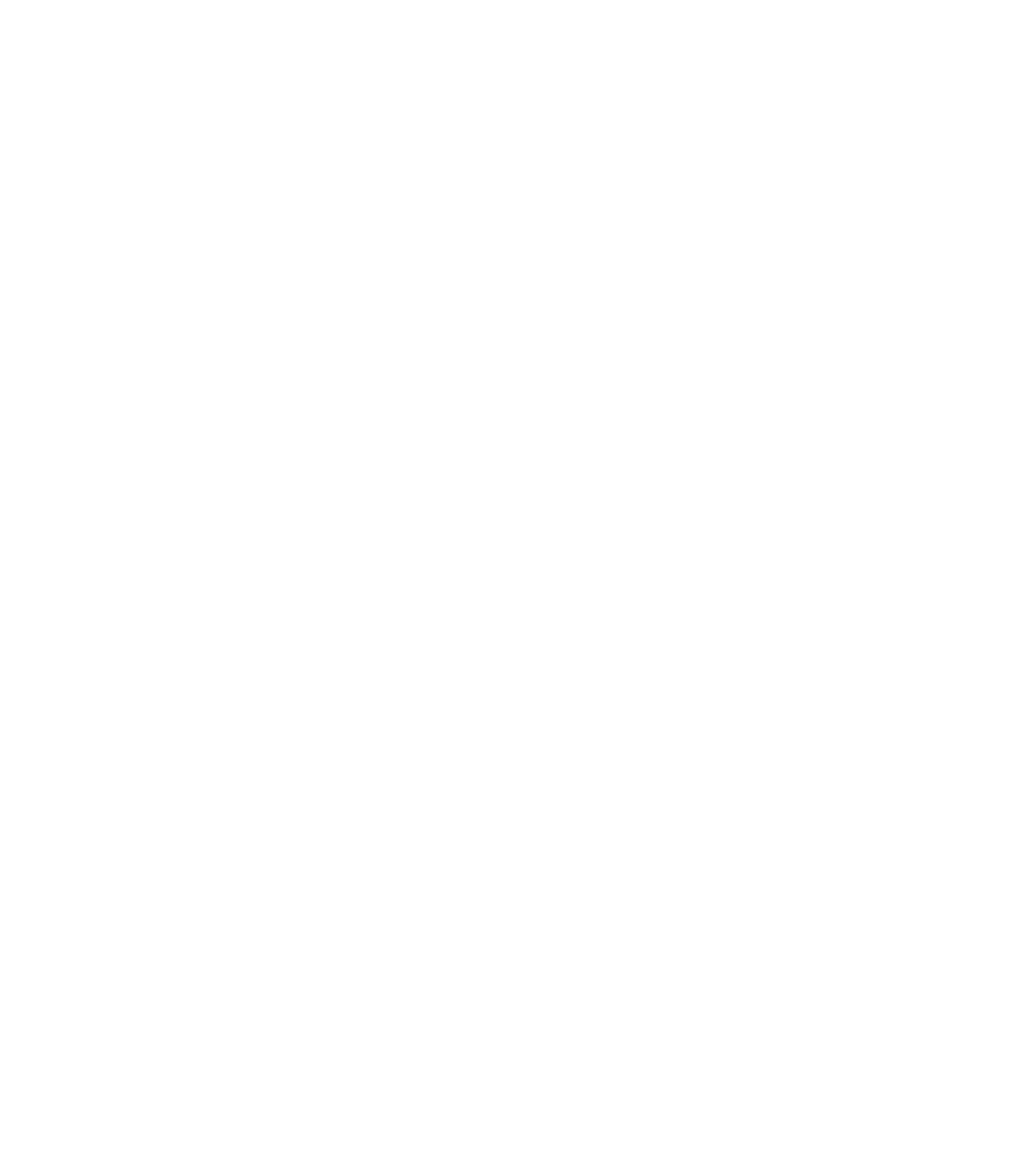
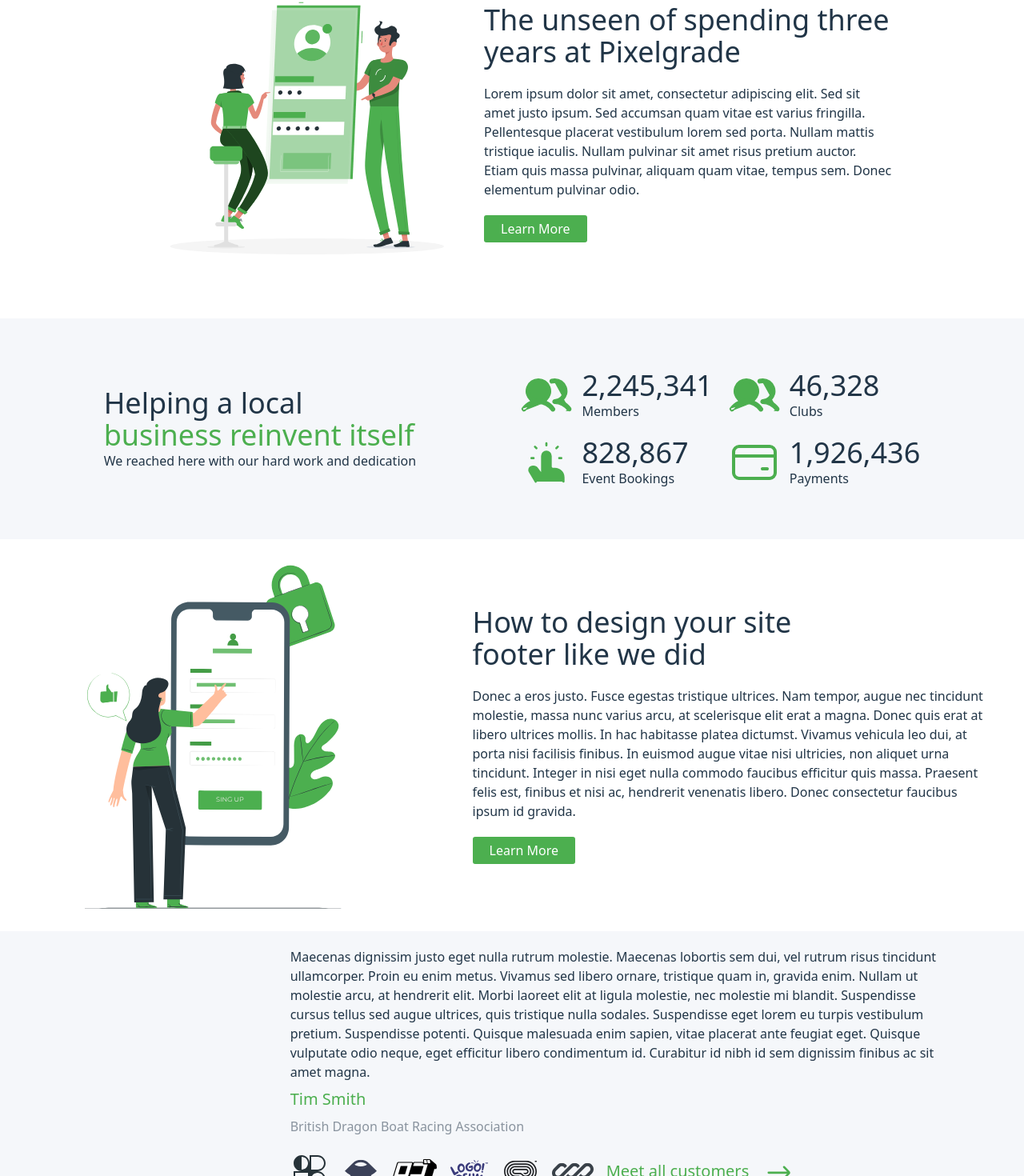
Before and after one commit to Luch-z/landing-page, a React (Vite) app: page / in a window 1280 px wide. Shown: the part 1278-2748 px from the top of the page at 80% size. Before the commit the page ends 1215 px from the top, so only its background shows below. Built offline with nearby package versions, Linux system fonts and the light colour scheme.

Commit message:
Adding the new Body section

```diff
--- a/src/App.jsx
+++ b/src/App.jsx
@@ -1,4 +1,5 @@
 import './App.css'
+import Body from './components/Body'
 import Header from './components/Header'
 import Home from './components/Home'
 
@@ -8,6 +9,7 @@
       <div className="w-screen h-screen justify-center">
         <Header/>
         <Home/>
+        <Body/>
       </div>
   )
 }
--- /dev/null
+++ b/src/components/Body.jsx
@@ -0,0 +1,189 @@
+import { Button } from "./UIElements";
+
+function Body() {
+    return (
+        <div className="flex flex-col gap-7">
+            <div className="flex justify-center">
+                <div>
+                    <img src="public/frame 35.svg" alt="" />
+                </div>
+                <div className="w-2/5 my-auto gap-5 flex flex-col">
+                    <h1>The unseen of spending three years at Pixelgrade</h1>
+                    <p className="max-w-3xl">
+                        Lorem ipsum dolor sit amet, consectetur adipiscing elit.
+                        Sed sit amet justo ipsum. Sed accumsan quam vitae est
+                        varius fringilla. Pellentesque placerat vestibulum lorem
+                        sed porta. Nullam mattis tristique iaculis. Nullam
+                        pulvinar sit amet risus pretium auctor. Etiam quis massa
+                        pulvinar, aliquam quam vitae, tempus sem. Donec
+                        elementum pulvinar odio.
+                    </p>
+                    <div>
+                        <Button>Learn More</Button>
+                    </div>
+                </div>
+            </div>
+
+            <div className="bg-primary flex justify-center p-16">
+                <div className="m-auto">
+                    <h1>Helping a local</h1>
+                    <h1 className="text-[#4CAF4F]">business reinvent itself</h1>
+                    <p>We reached here with our hard work and dedication</p>
+                </div>
+                <div className="m-auto grid grid-cols-2 gap-5">
+                    {[
+                        {
+                            img: "public/business (1).svg",
+                            value: "2,245,341",
+                            label: "Members",
+                        },
+                        {
+                            img: "public/business (1).svg",
+                            value: "46,328",
+                            label: "Clubs",
+                        },
+                        {
+                            img: "public/business (3).svg",
+                            value: "828,867",
+                            label: "Event Bookings",
+                        },
+                        {
+                            img: "public/business (4).svg",
+                            value: "1,926,436",
+                            label: "Payments",
+                        },
+                    ].map((item, index) => (
+                        <div key={index} className="flex gap-3">
+                            <img src={item.img} alt="" className="w-16 h-16" />
+                            <div>
+                                <h1>{item.value}</h1>
+                                <p>{item.label}</p>
+                            </div>
+                        </div>
+                    ))}
+                </div>
+            </div>
+
+            <div className="flex justify-center ">
+                <img className="m-auto" src="public/pana.svg" alt="" />
+                <div className="flex flex-col m-auto gap-5 w-2/4">
+                    <h1 className="w-2/3">
+                        How to design your site footer like we did
+                    </h1>
+                    <p>
+                        Donec a eros justo. Fusce egestas tristique ultrices.
+                        Nam tempor, augue nec tincidunt molestie, massa nunc
+                        varius arcu, at scelerisque elit erat a magna. Donec
+                        quis erat at libero ultrices mollis. In hac habitasse
+                        platea dictumst. Vivamus vehicula leo dui, at porta nisi
+                        facilisis finibus. In euismod augue vitae nisi
+                        ultricies, non aliquet urna tincidunt. Integer in nisi
+                        eget nulla commodo faucibus efficitur quis massa.
+                        Praesent felis est, finibus et nisi ac, hendrerit
+                        venenatis libero. Donec consectetur faucibus ipsum id
+                        gravida.
+                    </p>
+                    <div>
+                        <Button>Learn More</Button>
+                    </div>
+                </div>
+            </div>
+
+            <div className="flex justify-center bg-primary p-5">
+                <div className="w-1/5"></div>
+                <div className="flex flex-col w-4/6 gap-2 ml-6">
+                    <p>
+                        Maecenas dignissim justo eget nulla rutrum molestie.
+                        Maecenas lobortis sem dui, vel rutrum risus tincidunt
+                        ullamcorper. Proin eu enim metus. Vivamus sed libero
+                        ornare, tristique quam in, gravida enim. Nullam ut
+                        molestie arcu, at hendrerit elit. Morbi laoreet elit at
+                        ligula molestie, nec molestie mi blandit. Suspendisse
+                        cursus tellus sed augue ultrices, quis tristique nulla
+                        sodales. Suspendisse eget lorem eu turpis vestibulum
+                        pretium. Suspendisse potenti. Quisque malesuada enim
+                        sapien, vitae placerat ante feugiat eget. Quisque
+                        vulputate odio neque, eget efficitur libero condimentum
+                        id. Curabitur id nibh id sem dignissim finibus ac sit
+                        amet magna.
+                    </p>
+                    <h2 className="text-[#4CAF4F]">Tim Smith</h2>
+                    <p className="text-[#89939E] mb-3">
+                        British Dragon Boat Racing Association
+                    </p>
+                    <div className="flex gap-4">
+                        {Array.from({ length: 6 }, (_, i) => (
+                            <img
+                                key={i}
+                                src={`public/clients/client (${i + 1}).svg`}
+                                alt={`Client ${i + 1}`}
+                            />
+                        ))}
+                        <h2 className="text-[#4CAF4F] my-auto">
+                            Meet all customers
+                        </h2>
+                        <img className="mt-1" src="public/arrow.svg" alt="" />
+                    </div>
+                </div>
+            </div>
+
+            <div className="text-center flex flex-col gap-36 mb-16">
+                <div className="">
+                    <h1>Caring is the new marketing</h1>
+                    <p className="w-3/6 m-auto">
+                        The Nexcent blog is the best place to read about the
+                        latest membership insights, trends and more. See whos
+                        joining the community, read about how our community are
+                        increasing their membership income and lots more.
+                    </p>
+                </div>
+                <div className="flex justify-center gap-14 ">
+                    <div className="w-1/4 bg-primary p-5 rounded-xl flex flex-col gap-5 shadow-md">
+                        <h2 className="text-[#717171]">
+                            Creating Streamlined Safeguarding Processes with
+                            OneRen
+                        </h2>
+                        <div className="flex mx-auto">
+                            <h2 className="text-[#4CAF4F]">Readmore</h2>
+                            <img
+                                className="mt-1"
+                                src="public/arrow.svg"
+                                alt=""
+                            />
+                        </div>
+                    </div>
+                    <div className="w-1/4 bg-primary p-5 rounded-xl flex flex-col gap-5 shadow-md">
+                        <h2 className="text-[#717171]">
+                            What are your safeguarding responsibilities and how
+                            can you manage them?
+                        </h2>
+                        <div className="flex mx-auto">
+                            <h2 className="text-[#4CAF4F]">Readmore</h2>
+                            <img
+                                className="mt-1"
+                                src="public/arrow.svg"
+                                alt=""
+                            />
+                        </div>
+                    </div>
+                    <div className="w-1/4 bg-primary p-5 rounded-xl flex flex-col gap-5 shadow-md">
+                        <h2 className="text-[#717171]">
+                            Revamping the Membership Model with Triathlon
+                            Australia
+                        </h2>
+                        <div className="flex mx-auto">
+                            <h2 className="text-[#4CAF4F]">Readmore</h2>
+                            <img
+                                className="mt-1"
+                                src="public/arrow.svg"
+                                alt=""
+                            />
+                        </div>
+                    </div>
+                </div>
+            </div>
+        </div>
+    );
+}
+
+export default Body;
```
